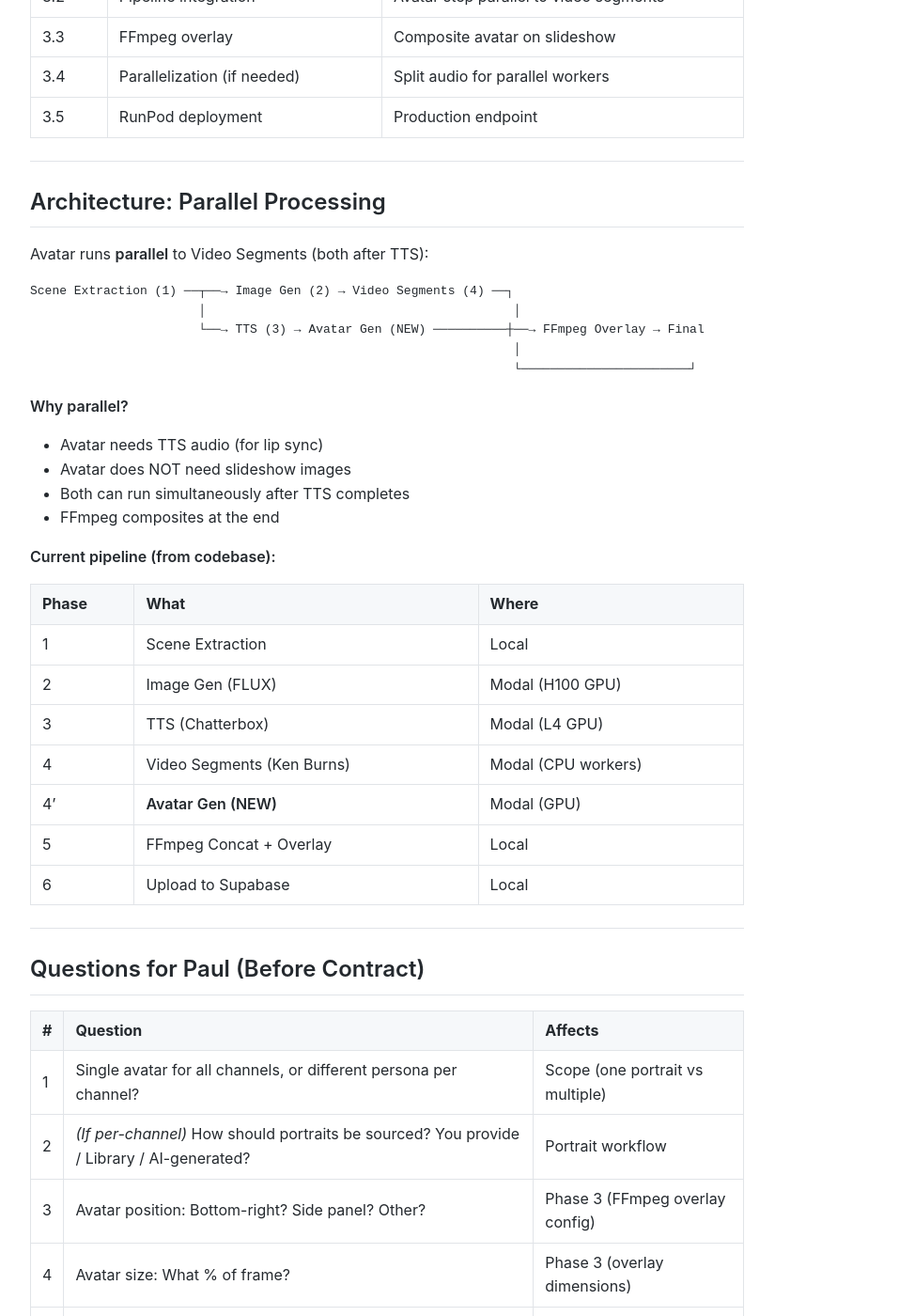
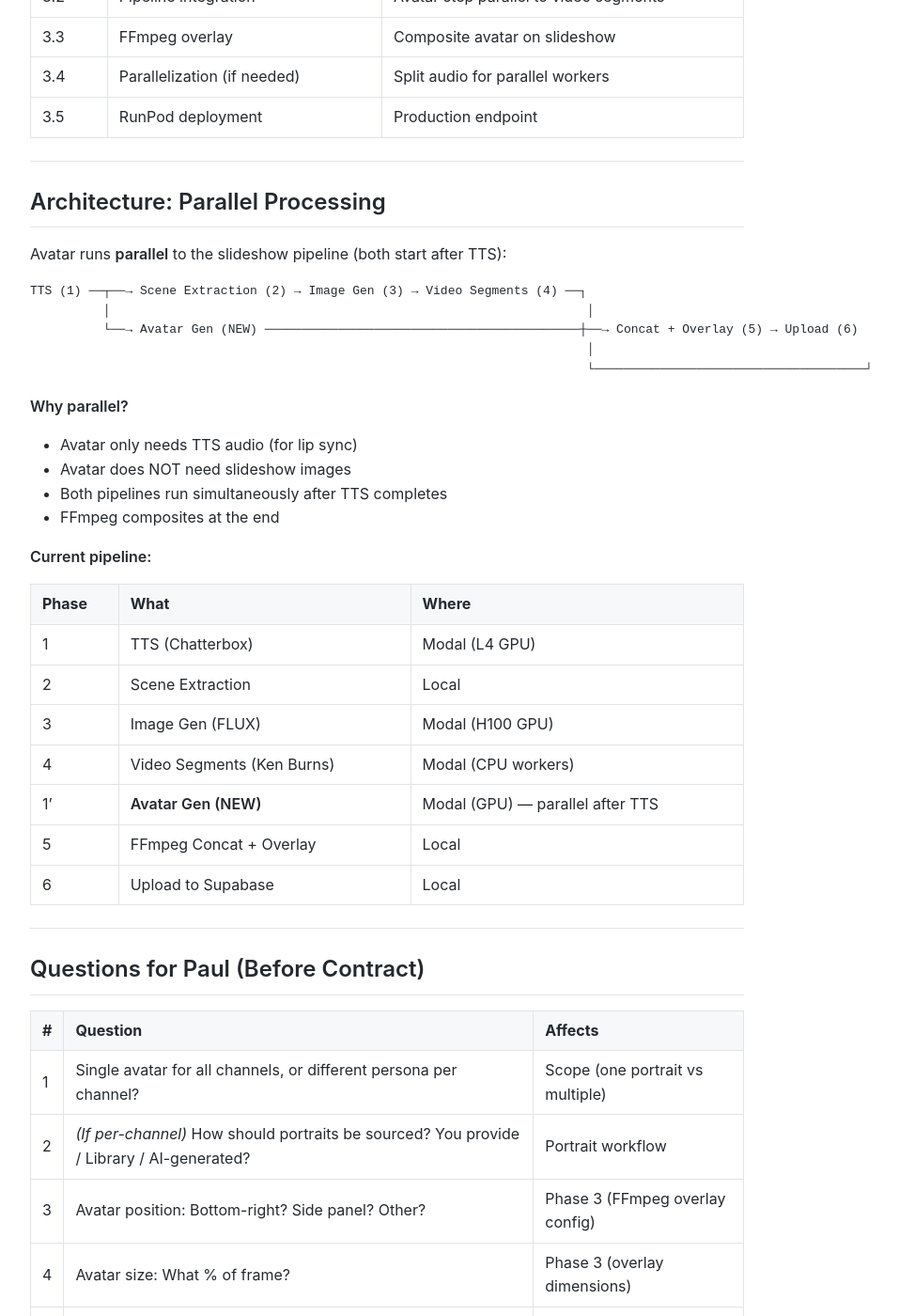
Before and after one commit to MariusWilsch/public-wilsch-ai-pages, a Jekyll site: the page built from project/paul_youtube_fullstack/avatar-contract-scope.md, in a window 1280 px wide and 1400 px high, scrolled down 3243 px. Shown: the whole window at 94% size, without its empty margins (228-1185 px from the left). Built offline with Jekyll 4.4.1, drawn with Linux system fonts in a browser that asks for light colours; our own code applies the rules of GitHub Pages for plain Markdown files.

Commit message:
Sync from hippocampus 2026-01-19

````diff
--- a/project/paul_youtube_fullstack/avatar-contract-scope.md
+++ b/project/paul_youtube_fullstack/avatar-contract-scope.md
@@ -117,31 +117,31 @@ Each phase has a confidence gate. Work stops if a phase fails.
 
 ## Architecture: Parallel Processing
 
-Avatar runs **parallel** to Video Segments (both after TTS):
+Avatar runs **parallel** to the slideshow pipeline (both start after TTS):
 
 ```
-Scene Extraction (1) ──┬──→ Image Gen (2) → Video Segments (4) ──┐
-                       │                                          │
-                       └──→ TTS (3) → Avatar Gen (NEW) ──────────┼──→ FFmpeg Overlay → Final
-                                                                  │
-                                                                  └───────────────────────┘
+TTS (1) ──┬──→ Scene Extraction (2) → Image Gen (3) → Video Segments (4) ──┐
+          │                                                                 │
+          └──→ Avatar Gen (NEW) ───────────────────────────────────────────┼──→ Concat + Overlay (5) → Upload (6)
+                                                                            │
+                                                                            └─────────────────────────────────────┘
 ```
 
 **Why parallel?**
-- Avatar needs TTS audio (for lip sync)
+- Avatar only needs TTS audio (for lip sync)
 - Avatar does NOT need slideshow images
-- Both can run simultaneously after TTS completes
+- Both pipelines run simultaneously after TTS completes
 - FFmpeg composites at the end
 
-**Current pipeline (from codebase):**
+**Current pipeline:**
 
 | Phase | What | Where |
 |-------|------|-------|
-| 1 | Scene Extraction | Local |
-| 2 | Image Gen (FLUX) | Modal (H100 GPU) |
-| 3 | TTS (Chatterbox) | Modal (L4 GPU) |
+| 1 | TTS (Chatterbox) | Modal (L4 GPU) |
+| 2 | Scene Extraction | Local |
+| 3 | Image Gen (FLUX) | Modal (H100 GPU) |
 | 4 | Video Segments (Ken Burns) | Modal (CPU workers) |
-| 4' | **Avatar Gen (NEW)** | Modal (GPU) |
+| 1' | **Avatar Gen (NEW)** | Modal (GPU) — parallel after TTS |
 | 5 | FFmpeg Concat + Overlay | Local |
 | 6 | Upload to Supabase | Local |
 
````
